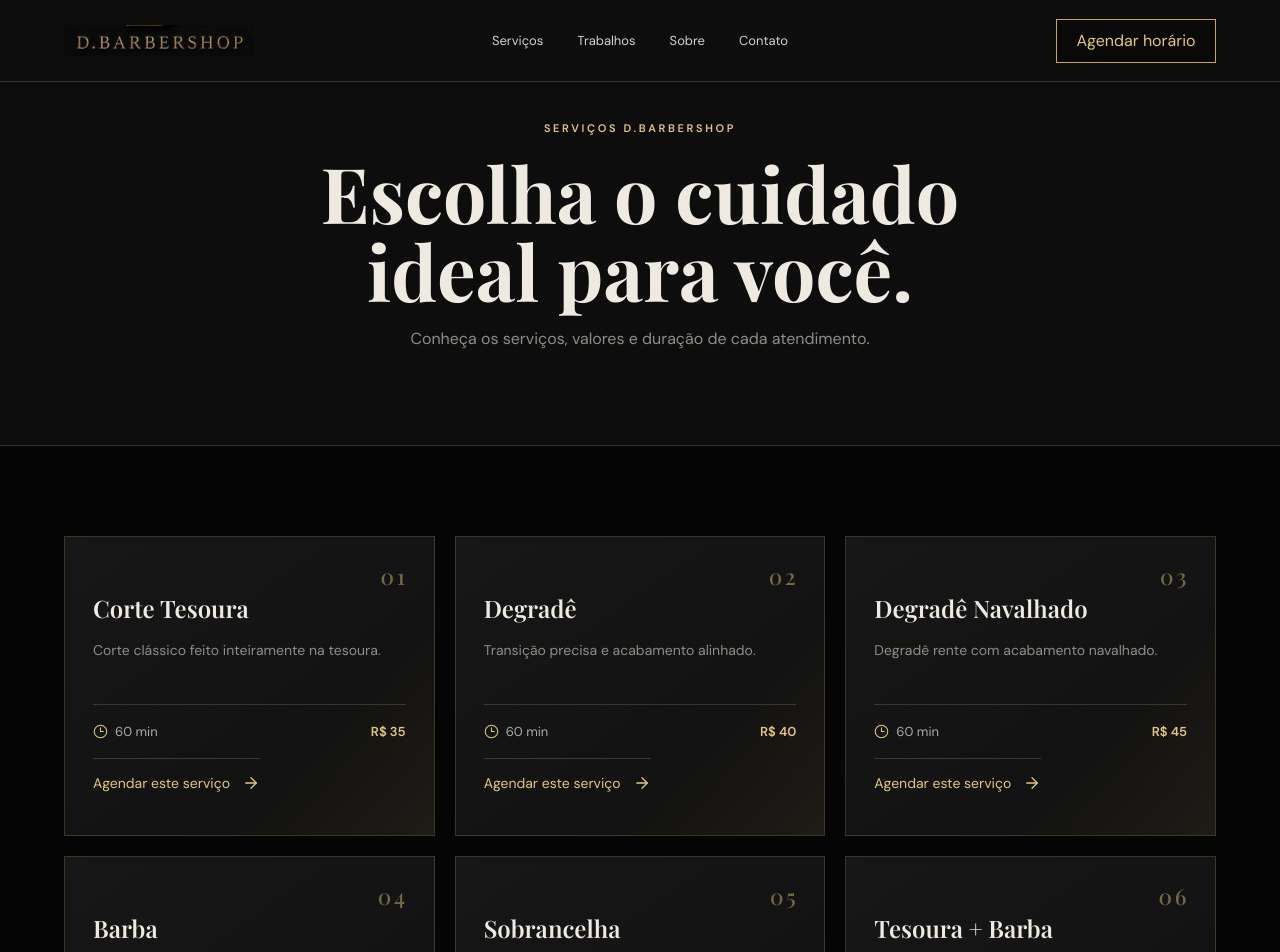
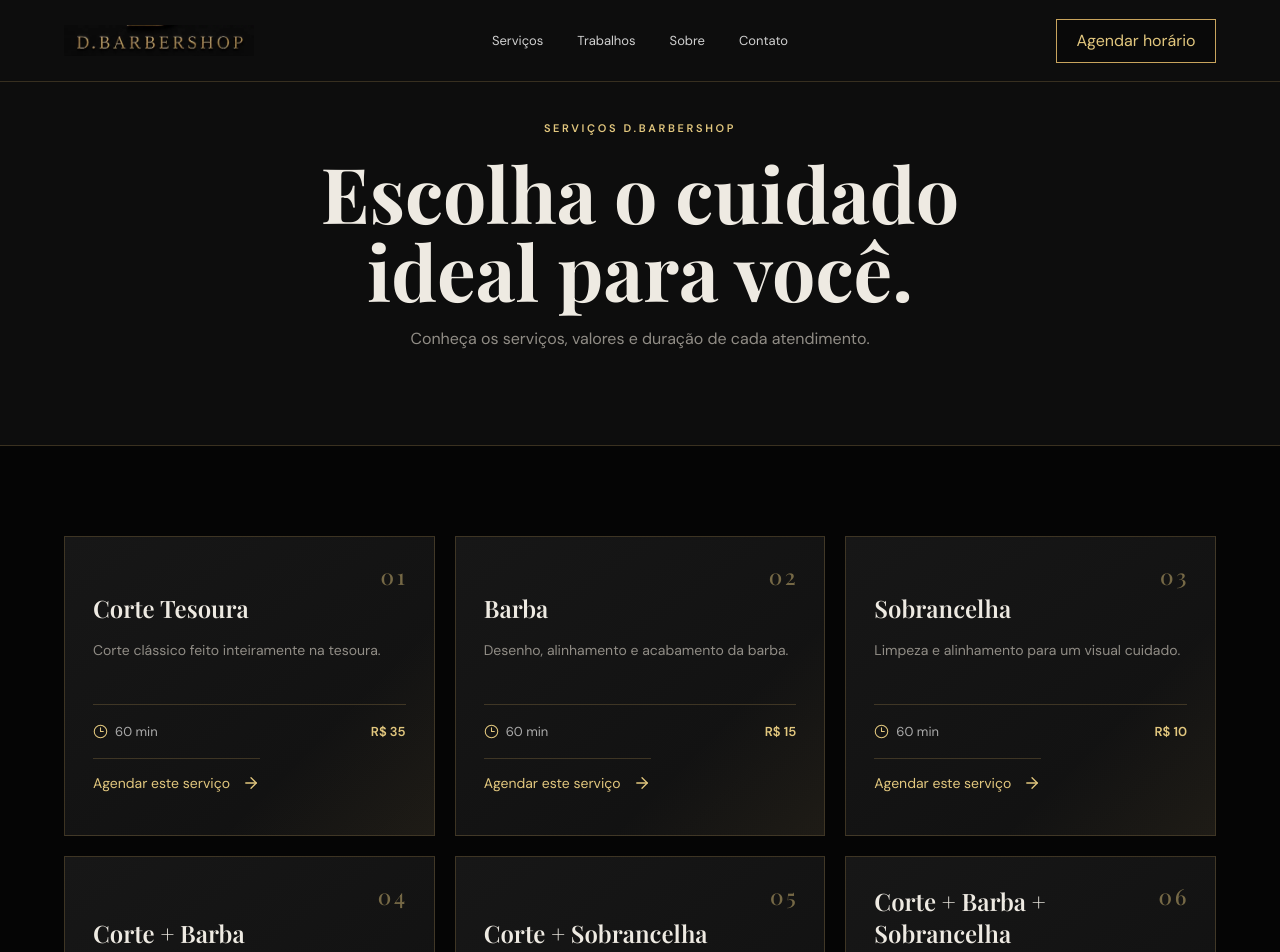
Before and after one commit to byeduardaanjos/DBarberShop, a Next.js app: page /servicos in a window 1280 px wide. Shown: the top 952 px of the page. Built offline with nearby package versions, Linux system fonts and the light colour scheme.

Commit message:
Atualiza catálogo de serviços em app/servicos/page.tsx

```diff
--- a/app/servicos/page.tsx
+++ b/app/servicos/page.tsx
@@ -3,16 +3,11 @@ import { ArrowRight, Clock3 } from "lucide-react";
 
 const services = [
   { name: "Corte Tesoura", detail: "Corte clássico feito inteiramente na tesoura.", time: "60 min", price: "R$ 35", image: "/images/imperium-hero-v3.webp" },
-  { name: "Degradê", detail: "Transição precisa e acabamento alinhado.", time: "60 min", price: "R$ 40", image: "/images/imperium-barba-v3.webp" },
-  { name: "Degradê Navalhado", detail: "Degradê rente com acabamento navalhado.", time: "60 min", price: "R$ 45", image: "/images/imperium-ambiente-v3.webp" },
-  { name: "Barba", detail: "Desenho, alinhamento e acabamento da barba.", time: "60 min", price: "R$ 10", image: "/images/imperium-barba-v3.webp" },
-  { name: "Sobrancelha", detail: "Limpeza e alinhamento para um visual cuidado.", time: "60 min", price: "R$ 5", image: "/images/imperium-hero-v3.webp" },
-  { name: "Tesoura + Barba", detail: "Corte na tesoura combinado ao cuidado da barba.", time: "60 min", price: "R$ 45", image: "/images/imperium-ambiente-v3.webp" },
-  { name: "Degradê + Barba", detail: "Degradê preciso com barba alinhada.", time: "60 min", price: "R$ 50", image: "/images/imperium-hero-v3.webp" },
-  { name: "Navalhado + Barba", detail: "Degradê navalhado e acabamento completo da barba.", time: "60 min", price: "R$ 55", image: "/images/imperium-barba-v3.webp" },
-  { name: "Completo Tesoura", detail: "Tesoura, barba e sobrancelha em um atendimento completo.", time: "60 min", price: "R$ 50", image: "/images/imperium-ambiente-v3.webp" },
-  { name: "Degradê + Barba + Sobrancelha", detail: "Atendimento completo com acabamento premium.", time: "60 min", price: "R$ 55", image: "/images/imperium-hero-v3.webp" },
-  { name: "Degradê Navalhado + Barba + Sobrancelha", detail: "Atendimento completo com acabamento navalhado.", time: "60 min", price: "R$ 60", image: "/images/imperium-barba-v3.webp" },
+  { name: "Barba", detail: "Desenho, alinhamento e acabamento da barba.", time: "60 min", price: "R$ 15", image: "/images/imperium-barba-v3.webp" },
+  { name: "Sobrancelha", detail: "Limpeza e alinhamento para um visual cuidado.", time: "60 min", price: "R$ 10", image: "/images/imperium-hero-v3.webp" },
+  { name: "Corte + Barba", detail: "Corte combinado ao cuidado e acabamento da barba.", time: "60 min", price: "R$ 45", image: "/images/imperium-ambiente-v3.webp" },
+  { name: "Corte + Sobrancelha", detail: "Corte com limpeza e alinhamento da sobrancelha.", time: "60 min", price: "R$ 45", image: "/images/imperium-hero-v3.webp" },
+  { name: "Corte + Barba + Sobrancelha", detail: "Corte, barba e sobrancelha em um atendimento completo.", time: "60 min", price: "R$ 50", image: "/images/imperium-barba-v3.webp" },
 ];
 
 export default function ServicesPage() {
```
